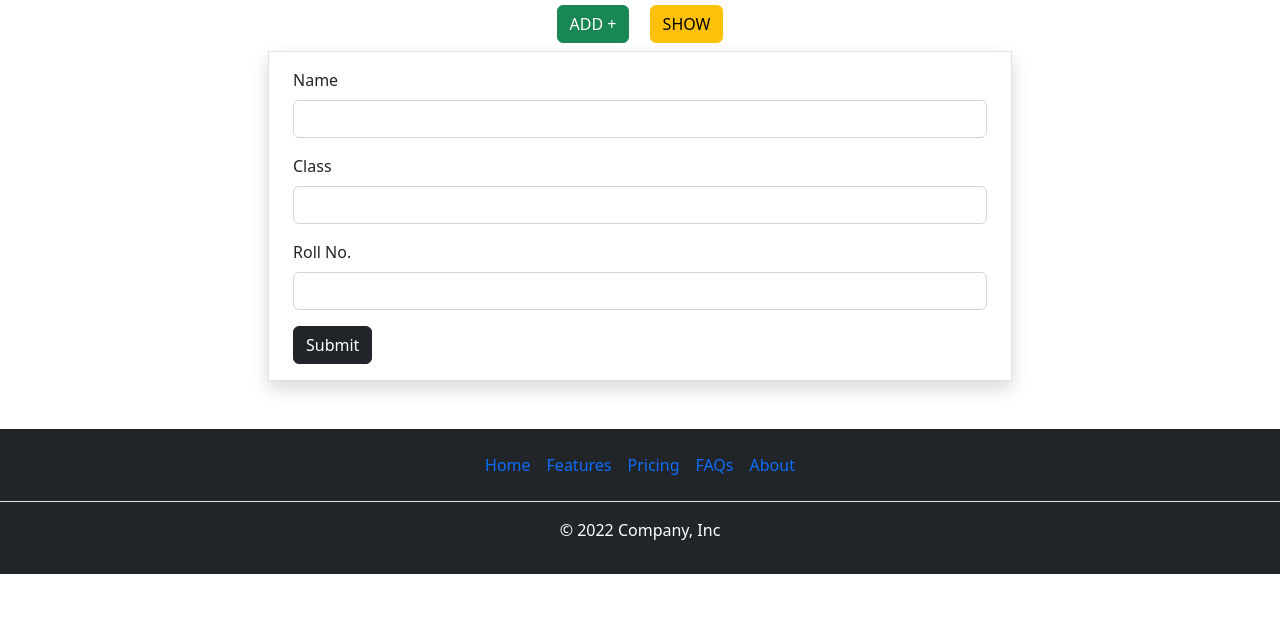
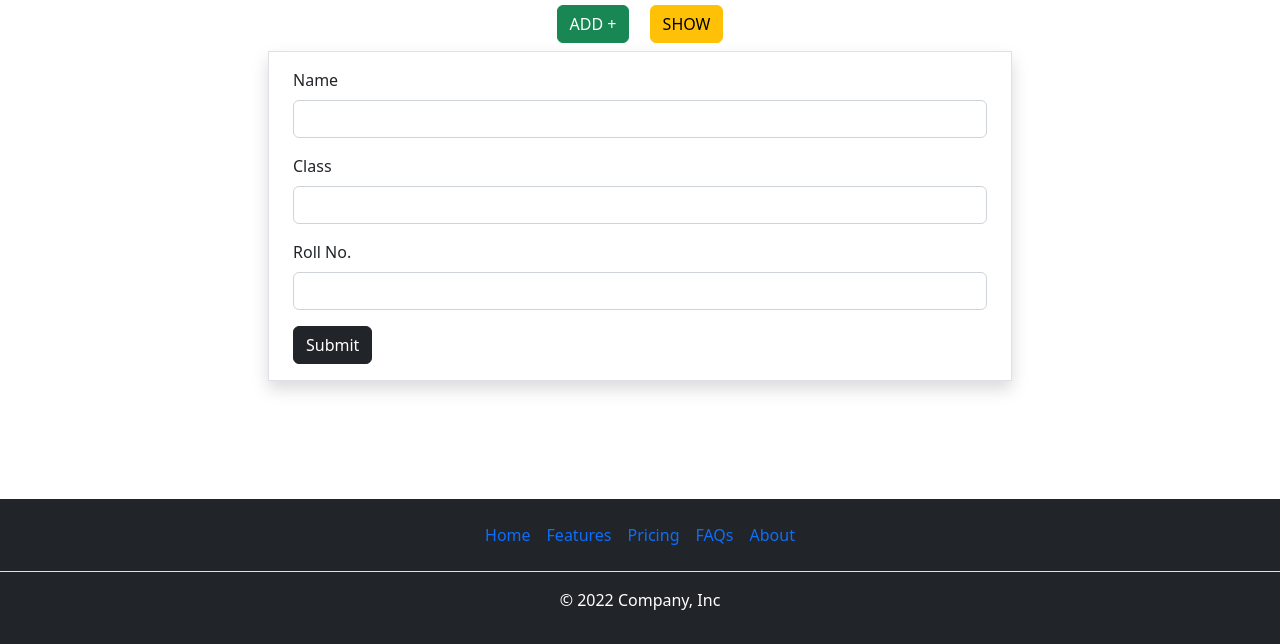
Before and after one commit to imjatinx/Student-Record, a plain HTML site: page index.html in a window 1280 px wide. Shown: the part 179-823 px from the top of the page. Before the commit the page ends 800 px from the top, so only its background shows below. Drawn offline with nearby package versions, Linux system fonts and the light colour scheme.

Commit message:
Container height Added to 50vh to keep footer below

```diff
--- a/index.html
+++ b/index.html
@@ -55,7 +55,7 @@
             <button class="btn btn-success mx-2" id="addBtn">ADD +</button>
             <button class="btn btn-warning mx-2" id="showBtn">SHOW</button>
         </div>
-        <div class="container">
+        <div class="container" style="height:50vh;">
             <div id="addData" class="col-lg-8 col-md-10 col-sm-12 mx-auto border border-radius shadow px-4 py-3">
                 <span id="myPopUp"></span>
                 <form id="formHandle">
```
